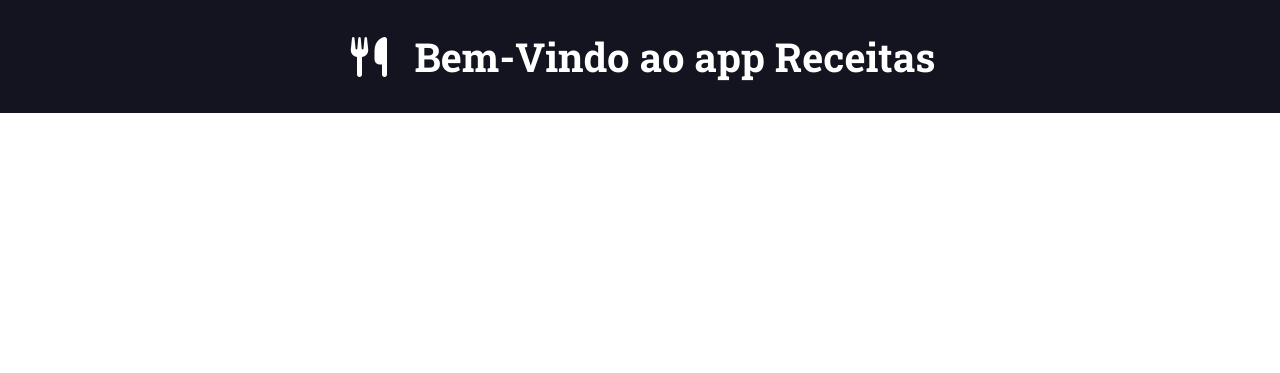
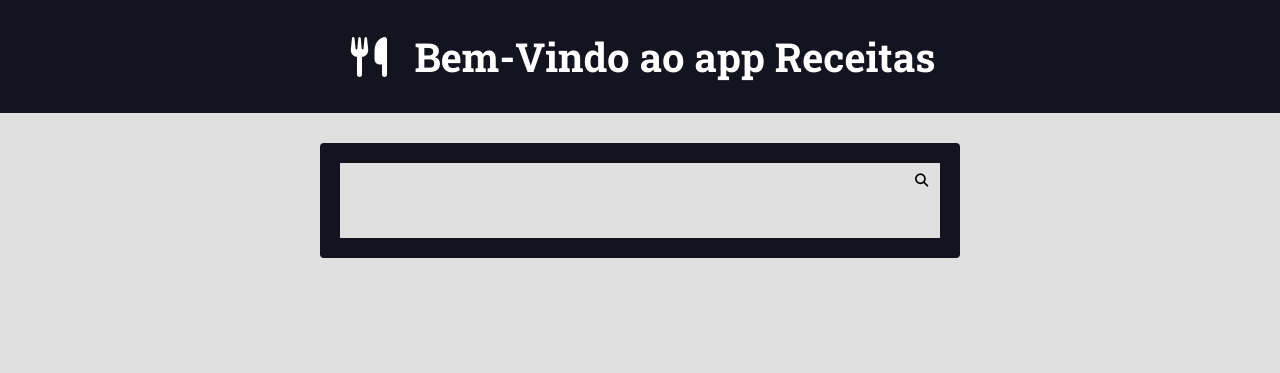
Before and after one commit to gmoraissz/New-Project-Django, a Django app: page / in a window 1280 px wide. Shown: the top 373 px of the page. Run offline with Django 5.2, Linux system fonts and the light colour scheme.

Commit message:
Criando uma área de busca

```diff
--- a/recipes/templates/recipes/pages/home.html
+++ b/recipes/templates/recipes/pages/home.html
@@ -1,15 +1,15 @@
 {% include 'recipes/partials/head.html' %}
 
 <body>
-    <header class="main-header-container">
-        <div class="main-header container">
-            <h1>
-                <a class="main-logo" href="/">
-                    <i class="fas fa-utensils logo-icon main-logo-icon"></i>
-                    <span class="main-logo-text">Bem-Vindo ao app Receitas</span>
-                </a>
-            </h1>
+    {% include 'recipes/partials/header.html' %}
+
+    <div class="search-container">
+        <div class="container">
+            <form action="" class="search-form">
+                <input type="search" class="search-input" name="search">
+                 <button type="submit" class="search-button"><i class="fas fa-search"></i></button>
+            </form>
         </div>
-    </header>
+    </div>
 </body>
 </html>
--- a/recipes/templates/recipes/partials/head.html
+++ b/recipes/templates/recipes/partials/head.html
@@ -72,6 +72,7 @@
         body {
             font-size: 1.6rem;
             font-family: var(--font-primary);
+            background-color: var(--color-gray-1);
         }
 
         h1, h2, h3, h4, h5, h6 {
@@ -104,6 +105,49 @@
             margin-right: 2rem;
             font-size: 4rem;
         }
+
+        .search-form {
+            border: 2rem solid var(--color-primary-dark);
+            max-width: 64rem;
+            margin: 0 auto;
+            border-radius: .4rem;
+            position: relative;
+            transition: all 200ms ease-in-out;
+        }
+
+        .search-input,
+        .search-button {
+            border: none;
+            background: none;
+            outline: none;
+            padding: 1rem;
+             transition: all 200ms ease-in-out;
+        }
+
+        .search-button {
+            position: absolute;
+            right: 0;
+            top: 0;
+        }
+
+        .search-button:focus {
+            outline: 1px solid var(--color-primary);
+            background-color: rgba(0, 0, 0, 0.3);
+        }
+
+        .search-input {
+            width: 100%;
+            padding: 3rem;
+        }
+
+        .search-form:focus-within {
+            border-color: var(--color-primary);
+            background-color: var(--color-white);
+        }
+
+        .search-form:focus-within .search-button {
+            color: var(--color-primary);
+        }
     </style>
 
 </head>
--- /dev/null
+++ b/recipes/templates/recipes/partials/header.html
@@ -0,0 +1,10 @@
+<header class="main-header-container">
+    <div class="main-header container">
+        <h1>
+            <a class="main-logo" href="/">
+            <i class="fas fa-utensils logo-icon main-logo-icon"></i>
+            <span class="main-logo-text">Bem-Vindo ao app Receitas</span>
+            </a>
+        </h1>
+    </div>
+</header>
```
